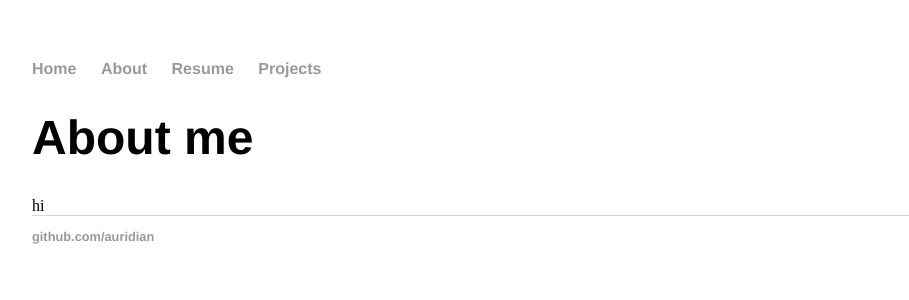
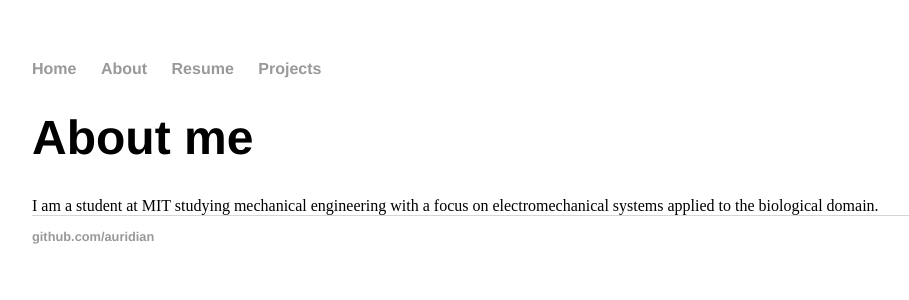
Before and after one commit to auridian/portfolio, a Jekyll site: the page built from about/index.html, in a window 1280 px wide. Shown: the top 300 px of the page, without its empty margins (160-1069 px from the left). Built offline with Jekyll 4.4.1, drawn with Linux system fonts in a browser that asks for light colours.

Commit message:
Update index.html

```diff
--- a/about/index.html
+++ b/about/index.html
@@ -3,4 +3,4 @@ layout: default
 title: About me
 ---
 	<h1>{{ page.title }}</h1>
-hi
+I am a student at MIT studying mechanical engineering with a focus on electromechanical systems applied to the biological domain.
```
